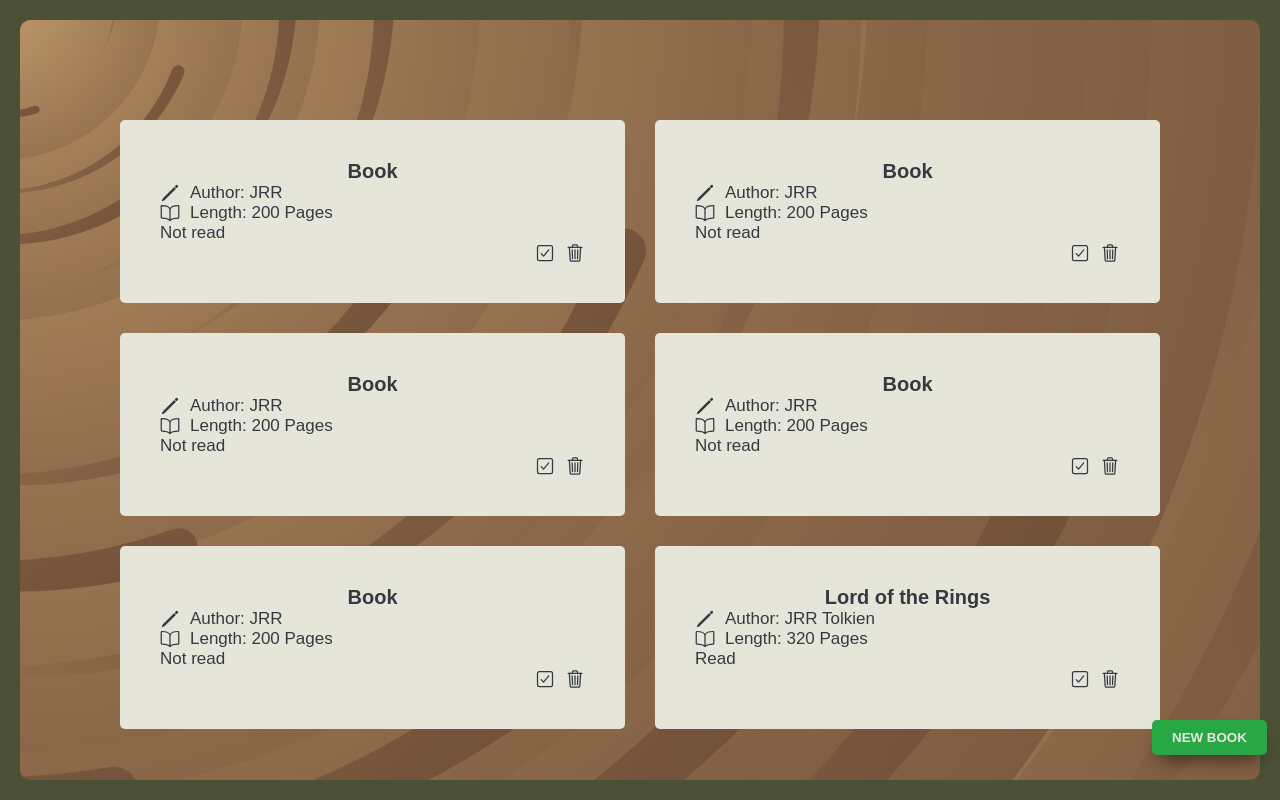
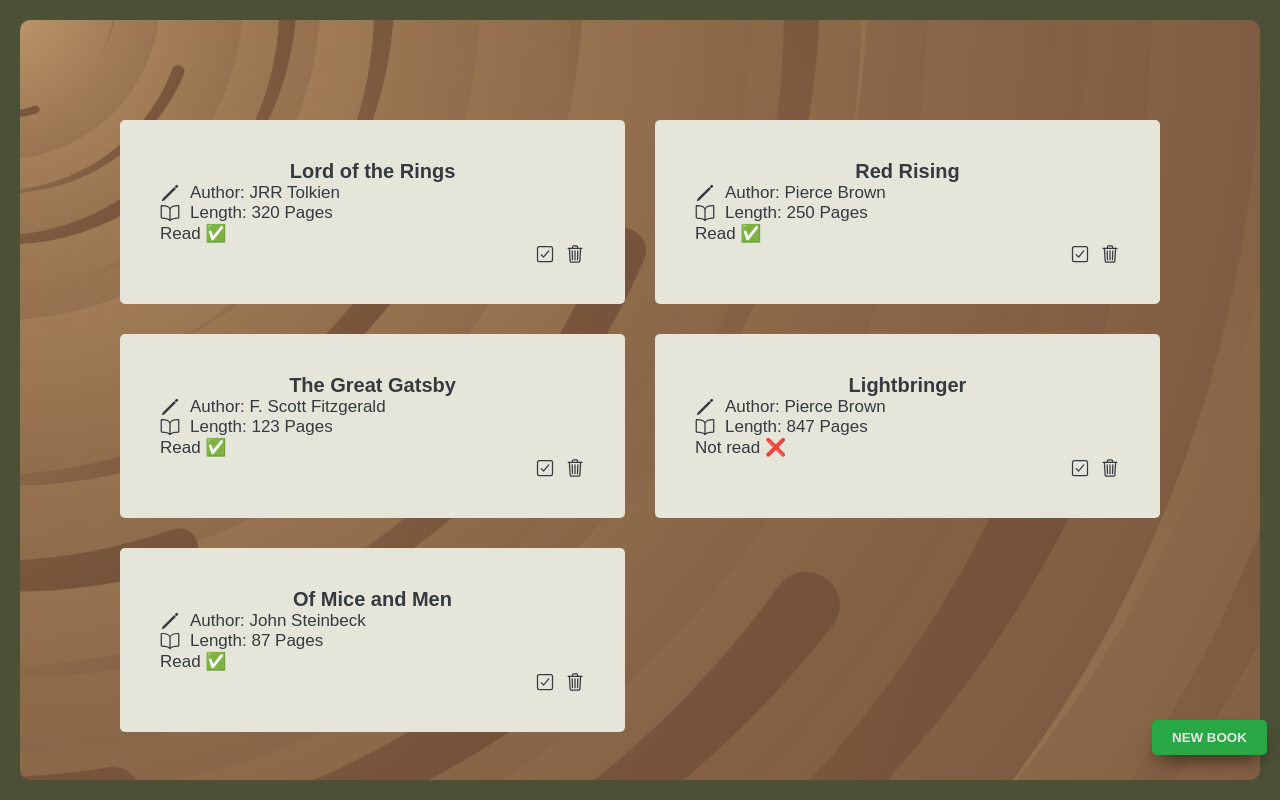
Before and after one commit to Extraterra1/Library, a plain HTML site: page index.html in a window 1280 px wide. Drawn offline with nearby package versions, Linux system fonts and the light colour scheme; a web font is replaced by a local one.

Commit message:
feat: emojify

```diff
--- a/index.html
+++ b/index.html
@@ -33,68 +33,7 @@
       </div>
     </div>
     <div class="container">
-      <div class="library">
-        <div class="card">
-          <h2>Book</h2>
-          <ul>
-            <li><ion-icon name="pencil-outline"></ion-icon>Author: JRR</li>
-            <li><ion-icon name="book-outline"></ion-icon>Length: 200 Pages</li>
-            <li>Not read</li>
-          </ul>
-          <div class="buttons">
-            <ion-icon name="checkbox-outline"></ion-icon>
-            <ion-icon name="trash-outline"></ion-icon>
-          </div>
-        </div>
-        <div class="card">
-          <h2>Book</h2>
-          <ul>
-            <li><ion-icon name="pencil-outline"></ion-icon>Author: JRR</li>
-            <li><ion-icon name="book-outline"></ion-icon>Length: 200 Pages</li>
-            <li>Not read</li>
-          </ul>
-          <div class="buttons">
-            <ion-icon name="checkbox-outline"></ion-icon>
-            <ion-icon name="trash-outline"></ion-icon>
-          </div>
-        </div>
-        <div class="card">
-          <h2>Book</h2>
-          <ul>
-            <li><ion-icon name="pencil-outline"></ion-icon>Author: JRR</li>
-            <li><ion-icon name="book-outline"></ion-icon>Length: 200 Pages</li>
-            <li>Not read</li>
-          </ul>
-          <div class="buttons">
-            <ion-icon name="checkbox-outline"></ion-icon>
-            <ion-icon name="trash-outline"></ion-icon>
-          </div>
-        </div>
-        <div class="card">
-          <h2>Book</h2>
-          <ul>
-            <li><ion-icon name="pencil-outline"></ion-icon>Author: JRR</li>
-            <li><ion-icon name="book-outline"></ion-icon>Length: 200 Pages</li>
-            <li>Not read</li>
-          </ul>
-          <div class="buttons">
-            <ion-icon name="checkbox-outline"></ion-icon>
-            <ion-icon name="trash-outline"></ion-icon>
-          </div>
-        </div>
-        <div class="card">
-          <h2>Book</h2>
-          <ul>
-            <li><ion-icon name="pencil-outline"></ion-icon>Author: JRR</li>
-            <li><ion-icon name="book-outline"></ion-icon>Length: 200 Pages</li>
-            <li>Not read</li>
-          </ul>
-          <div class="buttons">
-            <ion-icon name="checkbox-outline"></ion-icon>
-            <ion-icon name="trash-outline"></ion-icon>
-          </div>
-        </div>
-      </div>
+      <div class="library"></div>
 
       <button class="btn fixed">NEW BOOK</button>
     </div>
--- a/script.js
+++ b/script.js
@@ -9,12 +9,17 @@ function Book(title, author, pages, read) {
   this.id = Math.floor(Math.random() * 1000);
 }
 
-function createElementFromHTML(htmlString) {
+const createElementFromHTML = function (htmlString) {
   var div = document.createElement("div");
   div.innerHTML = htmlString.trim();
 
   return div.firstChild;
-}
+};
+
+const addActionsListeners = function (parent) {
+  parent.querySelector('ion-icon[name="trash-outline"]').addEventListener("click", deleteBook);
+  parent.querySelector('ion-icon[name="checkbox-outline"]').addEventListener("click", toggleRead);
+};
 
 const generateCard = (book) => {
   const cardString = `<div data-id="${book.id}" class="card">
@@ -22,7 +27,7 @@ const generateCard = (book) => {
           <ul>
             <li><ion-icon name="pencil-outline"></ion-icon>Author: ${book.author}</li>
             <li><ion-icon name="book-outline"></ion-icon>Length: ${book.pages} Pages</li>
-            <li>${book.read ? "Read" : "Not read"} </li>
+            <li>${book.read ? "Read ✅" : "Not read ❌"} </li>
           </ul>
           <div class="buttons">
             <ion-icon data-id="${book.id}" name="checkbox-outline"></ion-icon>
@@ -30,8 +35,7 @@ const generateCard = (book) => {
           </div>
         </div>`;
   const cardHTML = createElementFromHTML(cardString);
-  cardHTML.querySelector('ion-icon[name="trash-outline"]').addEventListener("click", deleteBook);
-  cardHTML.querySelector('ion-icon[name="checkbox-outline"]').addEventListener("click", toggleRead);
+  addActionsListeners(cardHTML);
   document.querySelector(".library").appendChild(cardHTML);
 };
 
@@ -58,8 +62,8 @@ const toggleRead = function (e) {
 
   //Update HTML
   const li = document.querySelector(`.card[data-id="${id}"] ul li:nth-child(3)`);
-  if (bookIsRead) return (li.textContent = "Not read");
-  li.textContent = "Read";
+  if (bookIsRead) return (li.textContent = "Not read ❌");
+  li.textContent = "Read ✅";
 };
 
 const submitBook = function (e) {
@@ -76,7 +80,14 @@ document.querySelector(".btn.fixed").addEventListener("click", () => {
   document.querySelector(".modal").classList.toggle("visible");
 });
 
-const { title, author, pages, read } = { title: "Lord of the Rings", author: "JRR Tolkien", pages: 320, read: true };
-addBookToLibrary(title, author, pages, read);
+const defaultBooks = [
+  { title: "Lord of the Rings", author: "JRR Tolkien", pages: 320, read: true },
+  { title: "Red Rising", author: "Pierce Brown", pages: 250, read: true },
+  { title: "The Great Gatsby", author: "F. Scott Fitzgerald", pages: 123, read: true },
+  { title: "Lightbringer", author: "Pierce Brown", pages: 847, read: false },
+  { title: "Of Mice and Men", author: "John Steinbeck", pages: 87, read: true },
+];
+
+defaultBooks.forEach((e) => addBookToLibrary(e.title, e.author, e.pages, e.read));
 
 document.querySelector(".modal button").addEventListener("click", submitBook);
```
